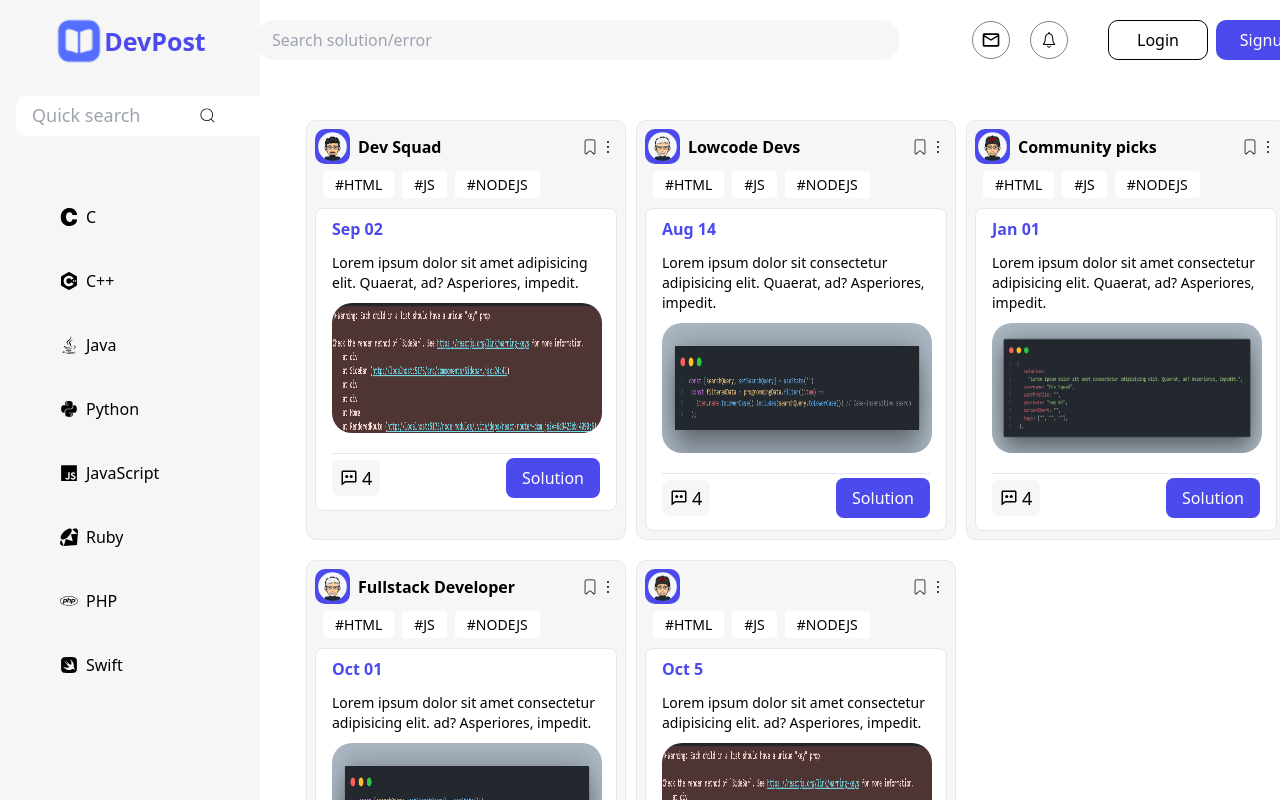
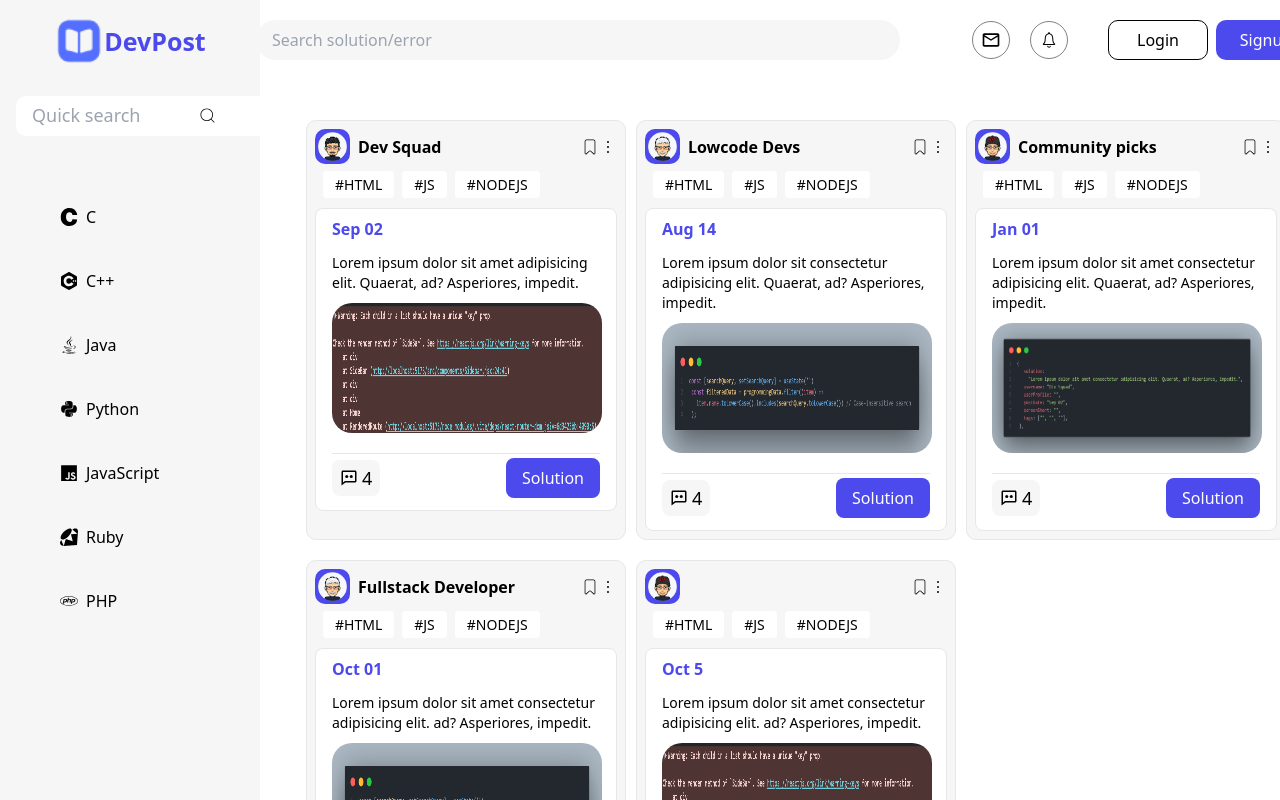
Before and after one commit to GideonJulian/DevPost, a React (Vite) app: page / in a window 1280 px wide. Shown: the top 800 px of the page. Built offline with nearby package versions, Linux system fonts and the light colour scheme.

Commit message:
sidefixed

```diff
--- a/src/components/Navbar.jsx
+++ b/src/components/Navbar.jsx
@@ -1,15 +1,13 @@
 import React from "react";
 import { MdOutlineEmail } from "react-icons/md";
 import { IoIosNotificationsOutline } from "react-icons/io";
-import { IoMenuOutline } from "react-icons/io5";
 
 
-const Navbar = () => {
+
+const Navbar = ({hideSidebar}) => {
   return (
     <div className="home-nav-container  w-full">
-      <span className="open-sidebar">
-        <IoMenuOutline/>
-      </span>
+
       <ul className="flex w-full justify-between items-center">
         <div className="nav-search w-full">
           <input
--- a/src/components/Sidebar.jsx
+++ b/src/components/Sidebar.jsx
@@ -2,31 +2,44 @@ import React, { useState } from "react";
 import logo from "../assets/logo.png";
 import { CiSearch } from "react-icons/ci";
 import progrommingData from "../utils/progrommingList";
-const SideBar = () => {
-  const [searchQuery, setSearchQuery] = useState('')
+import { FaTimes } from "react-icons/fa";
+const SideBar = ({ closeSidebar }) => {
+  const [searchQuery, setSearchQuery] = useState("");
   const filteredData = progrommingData.filter((item) =>
-    item.name.toLowerCase().includes(searchQuery.toLowerCase()) // Case-insensitive search
+    item.name.toLowerCase().includes(searchQuery.toLowerCase())
   );
   return (
-    <div className="Sidebar">
+    <div className="">
       <div className="top-logo">
-        <img src={logo} alt="" />
-        <h3 className="text-3xl font-bold ">DevPost</h3>
+
+          <img src={logo} alt="" />
+          <h3 className="text-3xl font-bold ">DevPost</h3>
+
+        <span className="close-sidebar" onClick={closeSidebar}>
+          <FaTimes />
+        </span>
       </div>
+      <div></div>
       <div className="flex items-center search-container">
         <input
           type="text"
           className=" h-10 px-4 py-2 sidebar-search "
           placeholder="Quick search
         "
-        value={searchQuery}
-        onChange={(e) => setSearchQuery(e.target.value)}
+          value={searchQuery}
+          onChange={(e) => setSearchQuery(e.target.value)}
         />
         <span>
           <CiSearch />
         </span>
       </div>
-      <ul className="language-list">
+      <ul
+        className="language-list"
+        style={{
+          overflowY: "auto",
+          height: '450px'
+        }}
+      >
         {filteredData.map((items) => (
           <div className="flex items-center gap-2 mt-5">
             <span className="icon text-lg">
--- a/src/index.css
+++ b/src/index.css
@@ -78,7 +78,9 @@ html{
 .Sidebar ul.language-list div:hover span.name {
     font-weight: bold;
 }
-
+.Sidebar .close-sidebar {
+    display: none;
+}
 .home-content{
     margin-left: 20%;
 }
@@ -158,6 +160,18 @@ html{
     .Sidebar{
         display: none;
     }
+    .Sidebar.open {
+        display: block;
+    }
+    .Sidebar .top-logo {
+        margin-right: 10px;
+    }
+    .Sidebar .close-sidebar {
+        font-size: 30px;
+        margin-left: 70px;
+        float: left;
+        display: block;
+    }
     .posts{
         grid-template-columns: repeat(1, .15fr);
         margin: 10px;
--- a/src/pages/Home.jsx
+++ b/src/pages/Home.jsx
@@ -3,13 +3,33 @@ import SideBar from "../components/Sidebar";
 import Navbar from "../components/Navbar";
 import PostDetails from "../utils/PostDetails";
 import PostCard from "../components/PostCard";
+import { IoMenuOutline } from "react-icons/io5";
+import { useState } from "react";
+
 const Home = () => {
+  const [sidebarOpen, setSidebarOpen] = useState(false);
+
+  // Function to toggle the sidebar
+  const toggleSidebar = () => {
+    setSidebarOpen(!sidebarOpen);
+  };
+  const closeSidebar = () => {
+    setSidebarOpen(false);
+  };
   return (
     <div className="flex  home-container">
-      <div>
-        <SideBar />
+      <div
+        className={` Sidebar ${
+          sidebarOpen ? "open" : "sidebar"
+        } md:translate-x-0`}
+      >
+        <SideBar closeSidebar={closeSidebar}/>
       </div>
+
       <div className="home-content mt-5 w-full">
+        <span className="open-sidebar mb-3" onClick={toggleSidebar}>
+          <IoMenuOutline />
+        </span>
         <div className="home-nav">
           <Navbar />
         </div>
--- a/tailwind.config.js
+++ b/tailwind.config.js
@@ -8,7 +8,8 @@ export default {
     extend: {
       colors: {
         'main-blue': '#4c49ed',
-        'light-gray': '#f6f6f6'
+        'light-gray': '#f6f6f6',
+        'light-pink': '#ffe5d9'
       }
     },
   },
```
